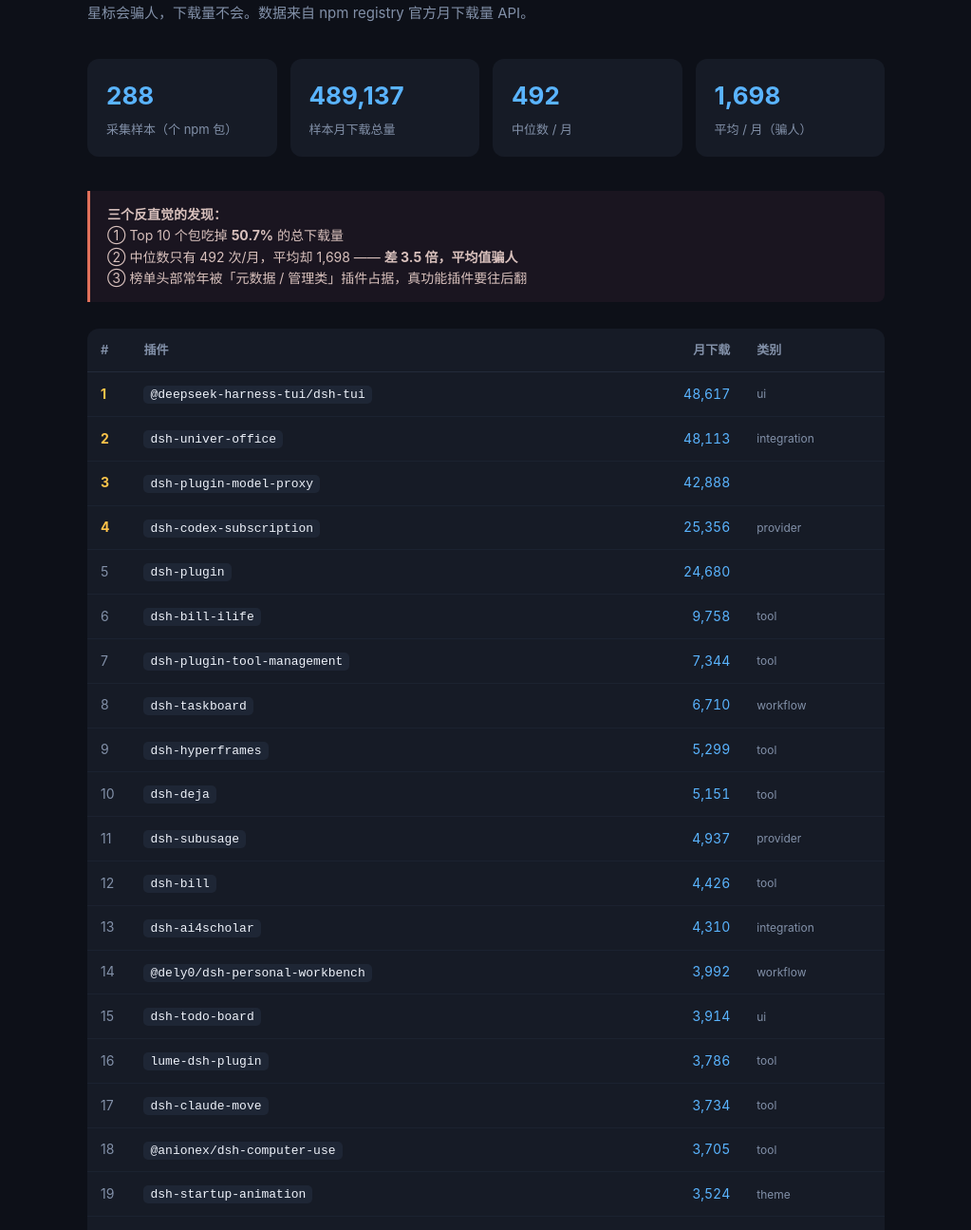
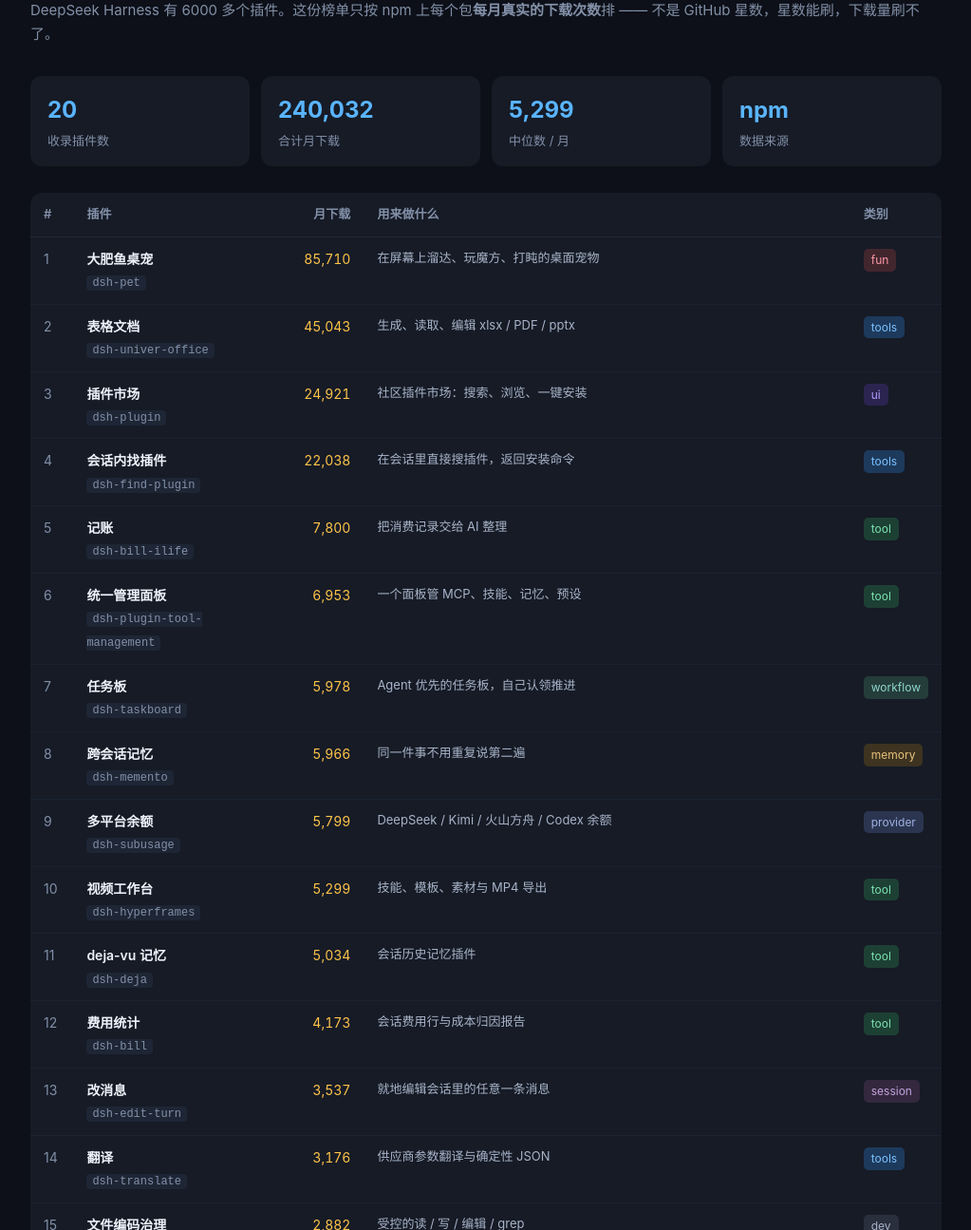
Before and after one commit to Anguis-L/dsh-ranking, a plain HTML site: page index.html in a window 1280 px wide. Shown: the part 108-1403 px from the top of the page at 95% size, without its empty margins (128-1151 px from the left). Drawn offline with Linux system fonts and the light colour scheme.

Commit message:
landing: expand to 20 plugins, add install section and caveats
The page is the durable half of this work: a B站 video is publish-and-sink,
a page gets indexed by search engines and keeps working.

Changes:
- 20 plugins instead of 10, each with a verified one-line purpose
- every number is npm's official monthly download count, fetched at build time
- install section documents the fetch-failed timeout and the ghproxy fix
- states the two caveats honestly: downloads show that someone installed it,
  not that it is good; and the numbers move between months
  (dsh-tui read 47,698 last build and 1,730 today)

Built by build_landing.py; regenerate rather than hand-edit.

```diff
--- a/index.html
+++ b/index.html
@@ -3,116 +3,114 @@
 <head>
 <meta charset="utf-8">
 <meta name="viewport" content="width=device-width,initial-scale=1">
-<title>DSH 插件真实下载榜</title>
+<title>DSH 插件推荐：按真实 npm 月下载量排名（20 个）</title>
+<meta name="description" content="DeepSeek Harness 插件推荐榜。依据 npm registry 官方月下载量，不是 GitHub 星数。含桌宠、终端、表格、记忆、费用统计等 20 个插件的月下载量、用途与安装方法。">
 <style>
-:root{--bg:#0d1018;--card:#161b26;--fg:#eef2fa;--dim:#8290a8;--acc:#5ab4ff;--gold:#ffc44a}
+:root{--bg:#0d1018;--card:#161b26;--fg:#eef2fa;--dim:#8290a8;--acc:#5ab4ff;--gold:#ffc44a;--grn:#64dca0;--line:#232b3a}
 *{box-sizing:border-box}
 body{margin:0;background:var(--bg);color:var(--fg);
-font:16px/1.6 -apple-system,"PingFang SC","Microsoft YaHei",sans-serif}
-.wrap{max-width:880px;margin:0 auto;padding:48px 20px 80px}
-h1{font-size:34px;margin:0 0 8px;letter-spacing:-.5px}
+font:16px/1.65 -apple-system,"PingFang SC","Microsoft YaHei",sans-serif}
+.wrap{max-width:1000px;margin:0 auto;padding:48px 20px 80px}
+h1{font-size:32px;margin:0 0 6px;letter-spacing:-.5px}
 h1 em{color:var(--acc);font-style:normal}
-.sub{color:var(--dim);margin:0 0 36px;font-size:15px}
-.stats{display:grid;grid-template-columns:repeat(auto-fit,minmax(150px,1fr));gap:14px;margin-bottom:36px}
-.stat{background:var(--card);border-radius:12px;padding:18px 20px}
-.stat .v{font-size:26px;font-weight:700;color:var(--acc)}
-.stat .k{color:var(--dim);font-size:13px;margin-top:4px}
+.sub{color:var(--dim);margin:0 0 32px;font-size:15px}
+.stats{display:grid;grid-template-columns:repeat(auto-fit,minmax(140px,1fr));gap:12px;margin-bottom:28px}
+.stat{background:var(--card);border-radius:12px;padding:16px 18px}
+.stat .v{font-size:24px;font-weight:700;color:var(--acc)}
+.stat .k{color:var(--dim);font-size:13px;margin-top:2px}
 table{width:100%;border-collapse:collapse;background:var(--card);border-radius:12px;overflow:hidden}
-th{text-align:left;padding:12px 14px;font-size:13px;color:var(--dim);font-weight:600;
-border-bottom:1px solid #232b3a}
-td{padding:11px 14px;border-bottom:1px solid #1b2230;font-size:14px}
+th{text-align:left;padding:12px 14px;font-size:13px;color:var(--dim);
+border-bottom:1px solid var(--line);font-weight:600}
+td{padding:11px 14px;border-bottom:1px solid #1b2230;font-size:14px;vertical-align:top}
 tr:last-child td{border-bottom:none}
-td.r{color:var(--dim);width:44px}
-tr:nth-child(-n+4) td.r{color:var(--gold);font-weight:700}
-td.n code{background:#1e2635;padding:2px 7px;border-radius:5px;font-size:13px;
-color:var(--fg);word-break:break-all}
-td.d{color:var(--acc);text-align:right;font-variant-numeric:tabular-nums;white-space:nowrap}
-td.c{color:var(--dim);font-size:12px}
+td.r{color:var(--dim);width:42px}
+td.n{width:210px} td.n b{font-weight:600} td.n code{background:#1e2635;padding:1px 6px;
+border-radius:4px;font-size:12px;color:var(--dim)}
+td.d{color:var(--gold);text-align:right;font-variant-numeric:tabular-nums;
+white-space:nowrap;width:96px}
+td.c{color:#a8b4c8;font-size:13px}
+td.g{width:78px}
+.tag{display:inline-block;padding:2px 8px;border-radius:5px;font-size:12px}
+.t-tools{background:#1d3a5c;color:#7cc0ff} .t-ui{background:#2b2450;color:#b39dff}
+.t-tool{background:#1d4034;color:#7ce0b0} .t-memory{background:#3d3320;color:#e8c27c}
+.t-fun{background:#42262e;color:#ff9aa8} .t-provider{background:#2b3550;color:#9fb0e0}
+.t-workflow{background:#253d3a;color:#8fd8cc} .t-session{background:#33283d;color:#c6a3e0}
+.t-notify{background:#3d2c2c;color:#e0a3a3} .t-dev{background:#2a2f3d;color:#a8b4c8}
 .note{background:#1a1520;border-left:3px solid #e0705a;border-radius:0 8px 8px 0;
-padding:14px 18px;margin:28px 0;font-size:14px;color:#d8c0bc}
-.tip{background:var(--card);border-radius:12px;padding:24px;margin-top:36px;text-align:center}
-.tip h2{font-size:17px;margin:0 0 10px}
-.tip p{color:var(--dim);font-size:14px;margin:0 0 16px}
-.qrlink{display:inline-block;padding:8px;background:#fff;border-radius:10px;
-box-shadow:0 3px 14px rgba(0,0,0,.35)}
-.qrlink img{display:block;border-radius:4px}
-footer{margin-top:48px;padding-top:24px;border-top:1px solid #1b2230;
-color:var(--dim);font-size:13px}
+padding:14px 18px;margin:26px 0;font-size:14px;color:#d8c0bc}
+.how{background:var(--card);border-radius:12px;padding:20px 22px;margin:26px 0}
+.how h3{margin:0 0 10px;font-size:17px}
+.how code{display:block;background:#10151f;padding:10px 12px;border-radius:8px;
+font-family:Consolas,monospace;font-size:13px;color:#7ce0b0;overflow-x:auto;margin:8px 0}
+footer{margin-top:40px;padding-top:22px;border-top:1px solid #1b2230;color:var(--dim);font-size:13px}
 footer a{color:var(--acc)}
 </style>
 </head>
 <body>
 <div class="wrap">
-  <h1>DSH 插件<em>真实下载榜</em></h1>
-  <p class="sub">星标会骗人，下载量不会。数据来自 npm registry 官方月下载量 API。</p>
+  <h1>DSH 插件推荐：<em>按真实月下载量排名</em></h1>
+  <p class="sub">DeepSeek Harness 有 6000 多个插件。这份榜单只按 npm 上每个包<strong>每月真实的下载次数</strong>排 —— 不是 GitHub 星数，星数能刷，下载量刷不了。</p>
 
   <div class="stats">
-    <div class="stat"><div class="v">288</div><div class="k">采集样本（个 npm 包）</div></div>
-    <div class="stat"><div class="v">489,137</div><div class="k">样本月下载总量</div></div>
-    <div class="stat"><div class="v">492</div><div class="k">中位数 / 月</div></div>
-    <div class="stat"><div class="v">1,698</div><div class="k">平均 / 月（骗人）</div></div>
-  </div>
-
-  <div class="note">
-    <strong>三个反直觉的发现：</strong><br>
-    ① Top 10 个包吃掉 <strong>50.7%</strong> 的总下载量<br>
-    ② 中位数只有 492 次/月，平均却 1,698 —— <strong>差 3.5 倍，平均值骗人</strong><br>
-    ③ 榜单头部常年被「元数据 / 管理类」插件占据，真功能插件要往后翻
+    <div class="stat"><div class="v">20</div><div class="k">收录插件数</div></div>
+    <div class="stat"><div class="v">240,032</div><div class="k">合计月下载</div></div>
+    <div class="stat"><div class="v">5,299</div><div class="k">中位数 / 月</div></div>
+    <div class="stat"><div class="v">npm</div><div class="k">数据来源</div></div>
   </div>
 
   <table>
-    <thead><tr><th>#</th><th>插件</th><th style="text-align:right">月下载</th><th>类别</th></tr></thead>
+    <thead><tr><th>#</th><th>插件</th><th style="text-align:right">月下载</th><th>用来做什么</th><th>类别</th></tr></thead>
     <tbody>
-      <tr><td class="r">1</td><td class="n"><code>@deepseek-harness-tui/dsh-tui</code></td><td class="d">48,617</td><td class="c">ui</td></tr>
-      <tr><td class="r">2</td><td class="n"><code>dsh-univer-office</code></td><td class="d">48,113</td><td class="c">integration</td></tr>
-      <tr><td class="r">3</td><td class="n"><code>dsh-plugin-model-proxy</code></td><td class="d">42,888</td><td class="c"></td></tr>
-      <tr><td class="r">4</td><td class="n"><code>dsh-codex-subscription</code></td><td class="d">25,356</td><td class="c">provider</td></tr>
-      <tr><td class="r">5</td><td class="n"><code>dsh-plugin</code></td><td class="d">24,680</td><td class="c"></td></tr>
-      <tr><td class="r">6</td><td class="n"><code>dsh-bill-ilife</code></td><td class="d">9,758</td><td class="c">tool</td></tr>
-      <tr><td class="r">7</td><td class="n"><code>dsh-plugin-tool-management</code></td><td class="d">7,344</td><td class="c">tool</td></tr>
-      <tr><td class="r">8</td><td class="n"><code>dsh-taskboard</code></td><td class="d">6,710</td><td class="c">workflow</td></tr>
-      <tr><td class="r">9</td><td class="n"><code>dsh-hyperframes</code></td><td class="d">5,299</td><td class="c">tool</td></tr>
-      <tr><td class="r">10</td><td class="n"><code>dsh-deja</code></td><td class="d">5,151</td><td class="c">tool</td></tr>
-      <tr><td class="r">11</td><td class="n"><code>dsh-subusage</code></td><td class="d">4,937</td><td class="c">provider</td></tr>
-      <tr><td class="r">12</td><td class="n"><code>dsh-bill</code></td><td class="d">4,426</td><td class="c">tool</td></tr>
-      <tr><td class="r">13</td><td class="n"><code>dsh-ai4scholar</code></td><td class="d">4,310</td><td class="c">integration</td></tr>
-      <tr><td class="r">14</td><td class="n"><code>@dely0/dsh-personal-workbench</code></td><td class="d">3,992</td><td class="c">workflow</td></tr>
-      <tr><td class="r">15</td><td class="n"><code>dsh-todo-board</code></td><td class="d">3,914</td><td class="c">ui</td></tr>
-      <tr><td class="r">16</td><td class="n"><code>lume-dsh-plugin</code></td><td class="d">3,786</td><td class="c">tool</td></tr>
-      <tr><td class="r">17</td><td class="n"><code>dsh-claude-move</code></td><td class="d">3,734</td><td class="c">tool</td></tr>
-      <tr><td class="r">18</td><td class="n"><code>@anionex/dsh-computer-use</code></td><td class="d">3,705</td><td class="c">tool</td></tr>
-      <tr><td class="r">19</td><td class="n"><code>dsh-startup-animation</code></td><td class="d">3,524</td><td class="c">theme</td></tr>
-      <tr><td class="r">20</td><td class="n"><code>dsh-edit-turn</code></td><td class="d">3,523</td><td class="c">tool</td></tr>
-      <tr><td class="r">21</td><td class="n"><code>dsh-translate</code></td><td class="d">3,503</td><td class="c">tool</td></tr>
-      <tr><td class="r">22</td><td class="n"><code>dsh-astrbot-ingress</code></td><td class="d">3,311</td><td class="c">integration</td></tr>
-      <tr><td class="r">23</td><td class="n"><code>@dsh-enhanced/assistant-delivery</code></td><td class="d">3,250</td><td class="c">tool</td></tr>
-      <tr><td class="r">24</td><td class="n"><code>dsh-fs-encoding</code></td><td class="d">3,224</td><td class="c">tool</td></tr>
-      <tr><td class="r">25</td><td class="n"><code>@angelyeye/dsh-cost-tracker</code></td><td class="d">3,099</td><td class="c">tool</td></tr>
-      <tr><td class="r">26</td><td class="n"><code>@dsh-enhanced/assistant-evaluation</code></td><td class="d">3,080</td><td class="c">tool</td></tr>
-      <tr><td class="r">27</td><td class="n"><code>@dsh-enhanced/assistant-evolution</code></td><td class="d">3,018</td><td class="c">tool</td></tr>
-      <tr><td class="r">28</td><td class="n"><code>@riffkit/dsh-plugin</code></td><td class="d">2,951</td><td class="c">tool</td></tr>
-      <tr><td class="r">29</td><td class="n"><code>@roaming-ai/dsh-group-chat</code></td><td class="d">2,587</td><td class="c">ui</td></tr>
-      <tr><td class="r">30</td><td class="n"><code>deepseek-harness-wallet</code></td><td class="d">2,496</td><td class="c">tool</td></tr>
+      <tr><td class="r">1</td><td class="n"><b>大肥鱼桌宠</b><br><code>dsh-pet</code></td><td class="d">85,710</td><td class="c">在屏幕上溜达、玩魔方、打盹的桌面宠物</td><td class="g"><span class="tag t-fun">fun</span></td></tr>
+      <tr><td class="r">2</td><td class="n"><b>表格文档</b><br><code>dsh-univer-office</code></td><td class="d">45,043</td><td class="c">生成、读取、编辑 xlsx / PDF / pptx</td><td class="g"><span class="tag t-tools">tools</span></td></tr>
+      <tr><td class="r">3</td><td class="n"><b>插件市场</b><br><code>dsh-plugin</code></td><td class="d">24,921</td><td class="c">社区插件市场：搜索、浏览、一键安装</td><td class="g"><span class="tag t-ui">ui</span></td></tr>
+      <tr><td class="r">4</td><td class="n"><b>会话内找插件</b><br><code>dsh-find-plugin</code></td><td class="d">22,038</td><td class="c">在会话里直接搜插件，返回安装命令</td><td class="g"><span class="tag t-tools">tools</span></td></tr>
+      <tr><td class="r">5</td><td class="n"><b>记账</b><br><code>dsh-bill-ilife</code></td><td class="d">7,800</td><td class="c">把消费记录交给 AI 整理</td><td class="g"><span class="tag t-tool">tool</span></td></tr>
+      <tr><td class="r">6</td><td class="n"><b>统一管理面板</b><br><code>dsh-plugin-tool-management</code></td><td class="d">6,953</td><td class="c">一个面板管 MCP、技能、记忆、预设</td><td class="g"><span class="tag t-tool">tool</span></td></tr>
+      <tr><td class="r">7</td><td class="n"><b>任务板</b><br><code>dsh-taskboard</code></td><td class="d">5,978</td><td class="c">Agent 优先的任务板，自己认领推进</td><td class="g"><span class="tag t-workflow">workflow</span></td></tr>
+      <tr><td class="r">8</td><td class="n"><b>跨会话记忆</b><br><code>dsh-memento</code></td><td class="d">5,966</td><td class="c">同一件事不用重复说第二遍</td><td class="g"><span class="tag t-memory">memory</span></td></tr>
+      <tr><td class="r">9</td><td class="n"><b>多平台余额</b><br><code>dsh-subusage</code></td><td class="d">5,799</td><td class="c">DeepSeek / Kimi / 火山方舟 / Codex 余额</td><td class="g"><span class="tag t-provider">provider</span></td></tr>
+      <tr><td class="r">10</td><td class="n"><b>视频工作台</b><br><code>dsh-hyperframes</code></td><td class="d">5,299</td><td class="c">技能、模板、素材与 MP4 导出</td><td class="g"><span class="tag t-tool">tool</span></td></tr>
+      <tr><td class="r">11</td><td class="n"><b>deja-vu 记忆</b><br><code>dsh-deja</code></td><td class="d">5,034</td><td class="c">会话历史记忆插件</td><td class="g"><span class="tag t-tool">tool</span></td></tr>
+      <tr><td class="r">12</td><td class="n"><b>费用统计</b><br><code>dsh-bill</code></td><td class="d">4,173</td><td class="c">会话费用行与成本归因报告</td><td class="g"><span class="tag t-tool">tool</span></td></tr>
+      <tr><td class="r">13</td><td class="n"><b>改消息</b><br><code>dsh-edit-turn</code></td><td class="d">3,537</td><td class="c">就地编辑会话里的任意一条消息</td><td class="g"><span class="tag t-session">session</span></td></tr>
+      <tr><td class="r">14</td><td class="n"><b>翻译</b><br><code>dsh-translate</code></td><td class="d">3,176</td><td class="c">供应商参数翻译与确定性 JSON</td><td class="g"><span class="tag t-tools">tools</span></td></tr>
+      <tr><td class="r">15</td><td class="n"><b>文件编码治理</b><br><code>dsh-fs-encoding</code></td><td class="d">2,882</td><td class="c">受控的读 / 写 / 编辑 / grep</td><td class="g"><span class="tag t-dev">dev</span></td></tr>
+      <tr><td class="r">16</td><td class="n"><b>多通道通知</b><br><code>dsh-hybrid-notify</code></td><td class="d">1,791</td><td class="c">把事件送到你指定的地方</td><td class="g"><span class="tag t-notify">notify</span></td></tr>
+      <tr><td class="r">17</td><td class="n"><b>终端界面</b><br><code>dsh-tui</code></td><td class="d">1,730</td><td class="c">在终端里用 DeepSeek Harness</td><td class="g"><span class="tag t-ui">ui</span></td></tr>
+      <tr><td class="r">18</td><td class="n"><b>上下文压缩</b><br><code>dsh-hypercompact</code></td><td class="d">1,342</td><td class="c">按字节预算做确定性压缩，不烧 token</td><td class="g"><span class="tag t-tool">tool</span></td></tr>
+      <tr><td class="r">19</td><td class="n"><b>脱敏</b><br><code>dsh-privmask</code></td><td class="d">771</td><td class="c">在出口拦截请求，脱敏本地敏感信息</td><td class="g"><span class="tag t-dev">dev</span></td></tr>
+      <tr><td class="r">20</td><td class="n"><b>上下文守卫</b><br><code>dsh-context-guard</code></td><td class="d">89</td><td class="c">长会话越跑越贵时的读数提醒</td><td class="g"><span class="tag t-tool">tool</span></td></tr>
     </tbody>
   </table>
 
   <div class="note">
-    ⚠ <strong>采样非全量</strong>：全量目录 18,276 个插件中 7,936 个在 npm 上，
-    受 API 速率限制采到 288 个。仅供趋势参照，不是权威榜单。
+    <strong>怎么读这张表：</strong>下载量高的三个（桌宠、表格、插件市场）是<strong>基础能力</strong>，
+    装的人最多也最不容易坏；中后段都是解决具体问题但有前提的插件 —— 比如管理面板，
+    装到第 20 个插件时你才需要它。<br>
+    <strong>局限：</strong>下载量只说明<strong>有人在用</strong>，不说明好用；而且它会波动
+    （这张表抓取于 2026-10-26，同一插件不同月份能差好几倍）。
+    没有 npm 包的插件无法比较，不在这张表里。
   </div>
 
-  <div class="tip">
-    <h2>这份数据对你有用吗？</h2>
-    <p>如果它帮你省了挑插件的时间，可以请我喝杯咖啡。<br>（完全是自愿的，不给也照样能看）</p>
-    <a href="https://qr.alipay.com/tsx15971yi2xurkfrc1t300" target="_blank" rel="noopener" class="qrlink">
-      <img src="alipay-qr.png" alt="支付宝收款码" width="200" height="210">
-    </a>
+  <div class="how">
+    <h3>怎么装这些插件</h3>
+    <p style="color:#a8b4c8;font-size:14px;margin:0 0 6px">
+      用官方文档给的 GitHub 直链在国内常常会卡在 <code style="display:inline;background:#10151f;padding:1px 5px;border-radius:4px">fetch failed</code>
+      —— 那是超时，不是命令写错。换一个能直连的地址前缀即可：
+    </p>
+    <code>dsh plugin --profile &lt;你的profile&gt; add https://ghproxy.net/https://github.com/OWNER/REPO/releases/download/vX.Y.Z/NAME-X.Y.Z.tgz</code>
+    <p style="color:#a8b4c8;font-size:14px;margin:10px 0 0">
+      装完<strong>重启一次 dsh</strong>（插件是启动时组装的），然后在会话里直接让 agent 调用对应工具。
+    </p>
   </div>
 
   <footer>
-    数据可复现：<code>https://api.npmjs.org/downloads/point/last-month/&lt;包名&gt;</code><br>
-    相关项目：<a href="https://github.com/Anguis-L/dsh-plugin-trust-audit">dsh-plugin-trust-audit</a>
-    —— 审计插件 HTTP 路由是否真的做了鉴权栅栏
+    数据：npm registry 官方月下载量接口，抓取于 2026-10-26，可复现。<br>
+    相关：<a href="https://github.com/Anguis-L/dsh-plugin-adoption">dsh-plugin-adoption</a> ——
+    在会话里按真实下载量给插件排名、标出被星数低估的插件。<br>
+    <a href="https://github.com/Anguis-L/ai-self-funding">ai-self-funding</a> ——
+    一个 AI 尝试自己赚钱养活自己的实验记录。
   </footer>
 </div>
 </body>
```
